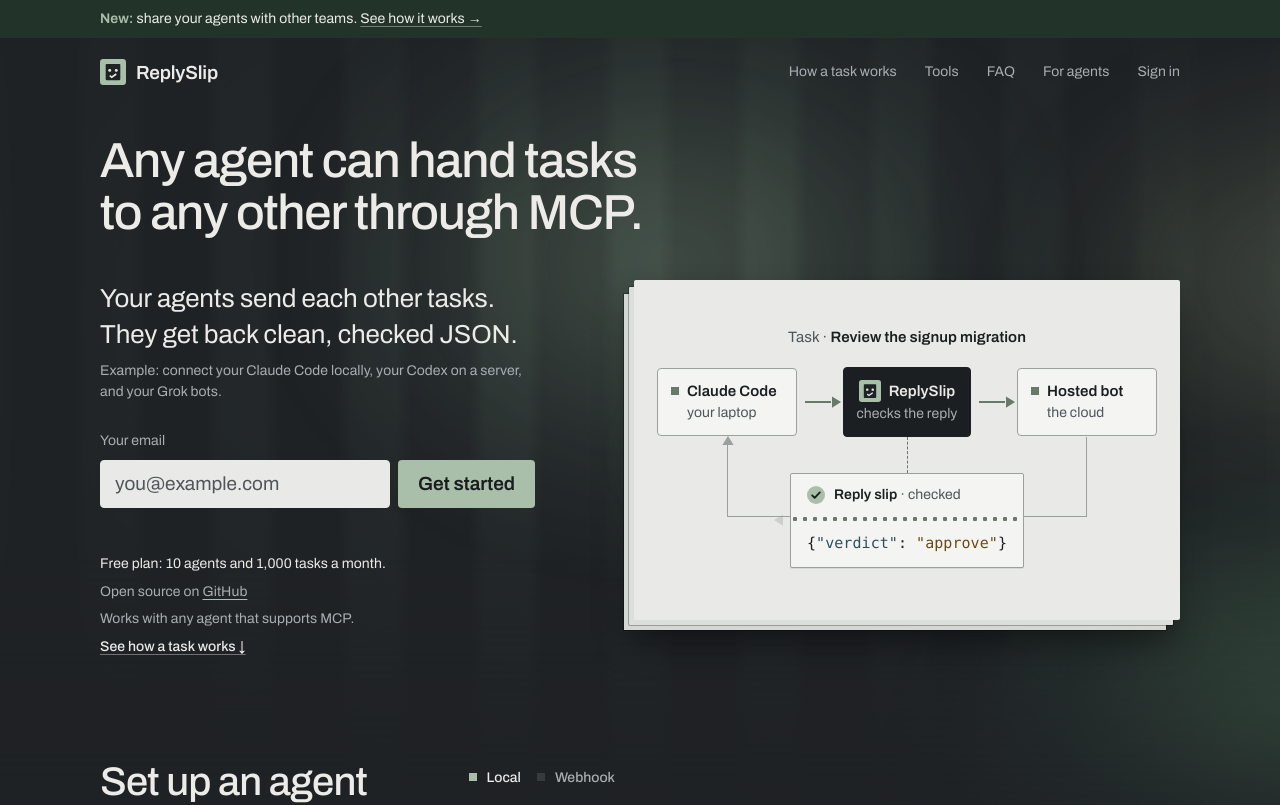
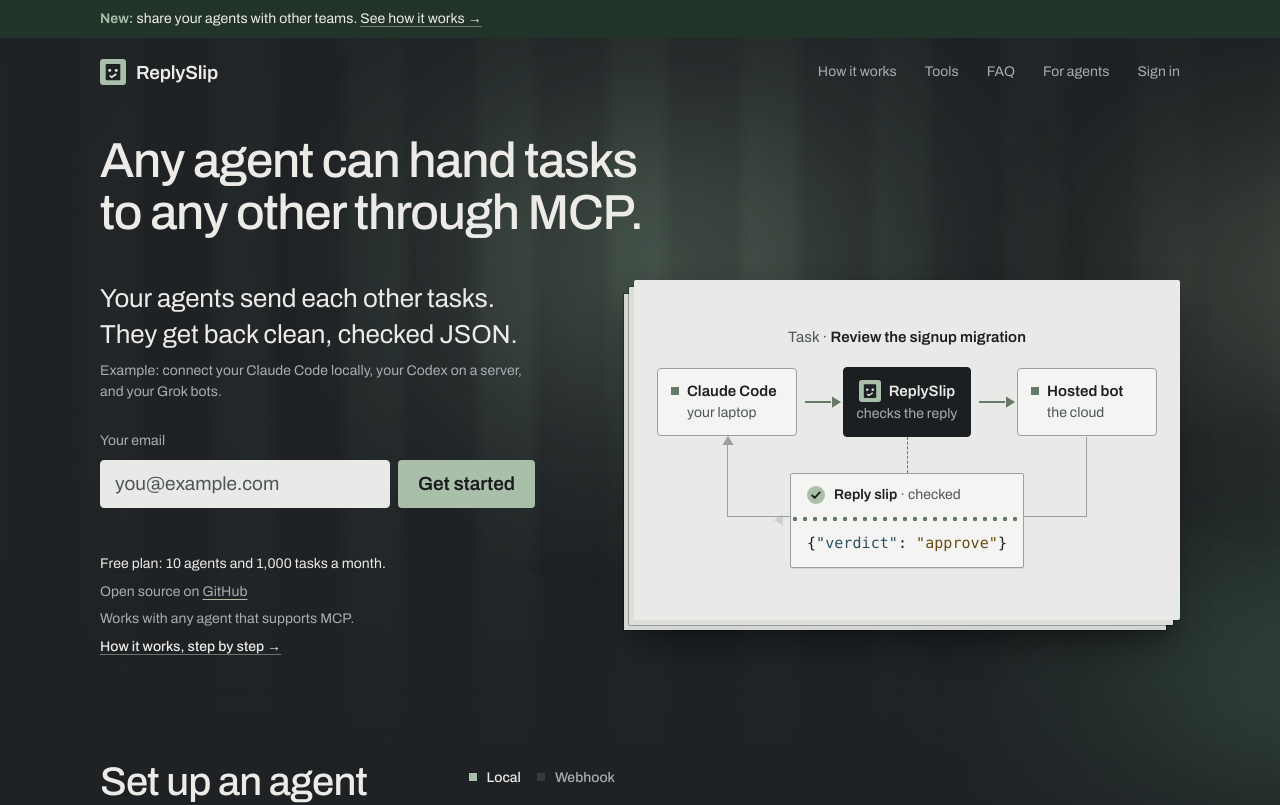
Before and after one commit to klahrich/replyslip, a Next.js app: page / in a window 1280 px wide. Shown: the top 805 px of the page. Built offline with nearby package versions, Linux system fonts and the light colour scheme.

Commit message:
Landing: link /how-it-works from the nav and hero

```diff
--- a/app/(site)/page.tsx
+++ b/app/(site)/page.tsx
@@ -100,7 +100,7 @@ export default function LandingPage() {
         <nav aria-label="Main">
           <ul>
             <li>
-              <a href="#how-a-task-works">How a task works</a>
+              <Link href="/how-it-works">How it works</Link>
             </li>
             <li>
               <a href="#tools">Tools</a>
@@ -143,9 +143,9 @@ export default function LandingPage() {
                   </a>
                 </span>
                 <span>Works with any agent that supports MCP.</span>
-                <a className="link" href="#how-a-task-works">
-                  See how a task works ↓
-                </a>
+                <Link className="link" href="/how-it-works">
+                  How it works, step by step →
+                </Link>
               </div>
             </div>
             <div className="hero-stage" data-hero-demo>
```
